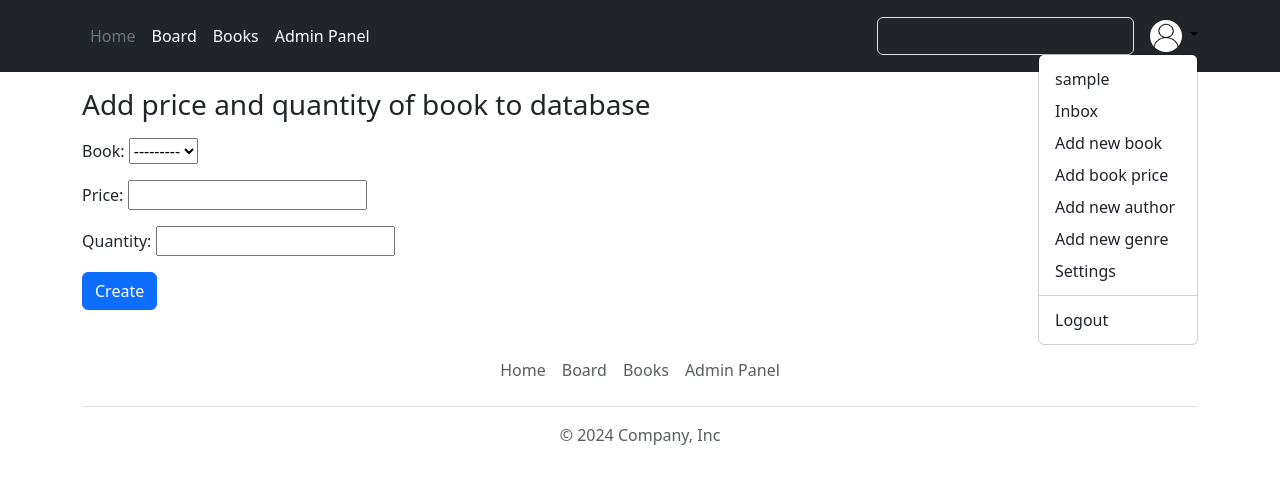
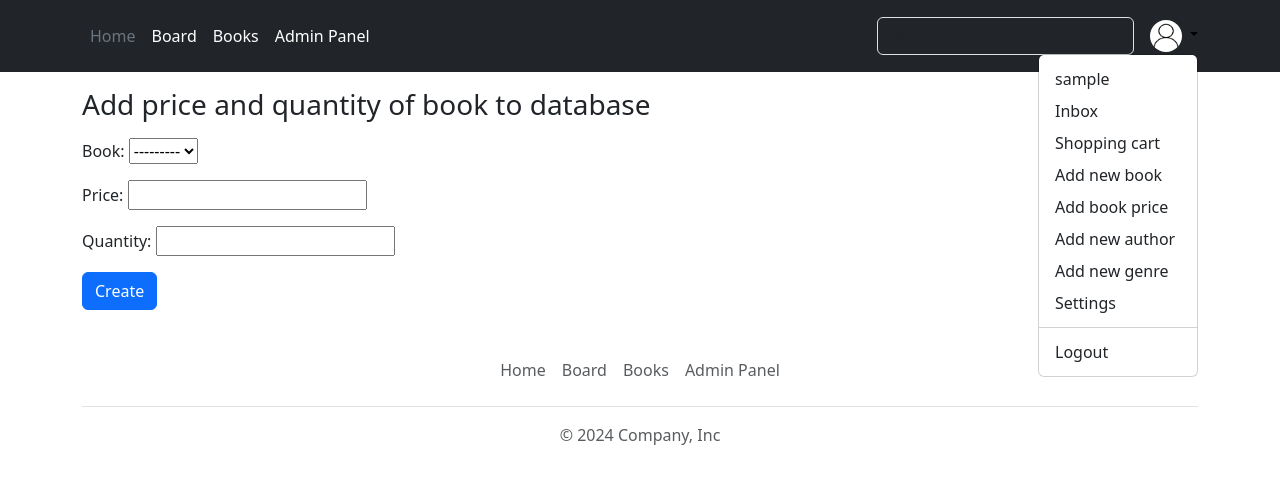
Before and after one commit to kronek1122/Bookshelf_ecommerce, a Django app: page /bookshop/create_book/ in a window 1280 px wide, after a click that opens the changed part. Shown: the top 484 px of the page. Run offline with Django 4.2, Linux system fonts and the light colour scheme; the visitor is signed in with stand-in values (Sample User, id 1); data that the repository does not hold is empty; some libraries are stand-ins or nearby versions.

Commit message:
add shopping cart button

```diff
--- a/templates/base.html
+++ b/templates/base.html
@@ -47,6 +47,7 @@
                 <ul class="dropdown-menu text-small">
                   <li><a class="dropdown-item" href="/mybook/profile">{{user.get_username}}</a></li>
                   <li><a class="dropdown-item" href="/messages">Inbox</a></li>
+                  <li><a class="dropdown-item" href="/bookshop/shopping_cart">Shopping cart</a></li>
                   {% if user.is_staff %}
                   <li><a class="dropdown-item" href="/mybook/create_book">Add new book</a></li>
                   <li><a class="dropdown-item" href="/bookshop/create_book">Add book price</a></li>
```
